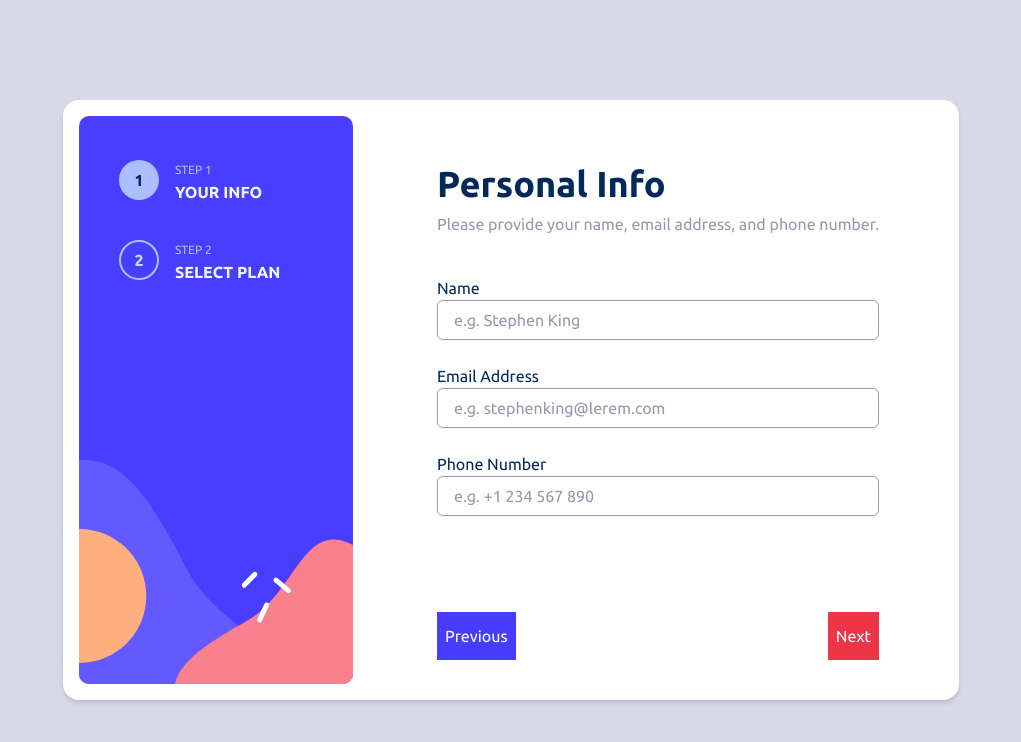
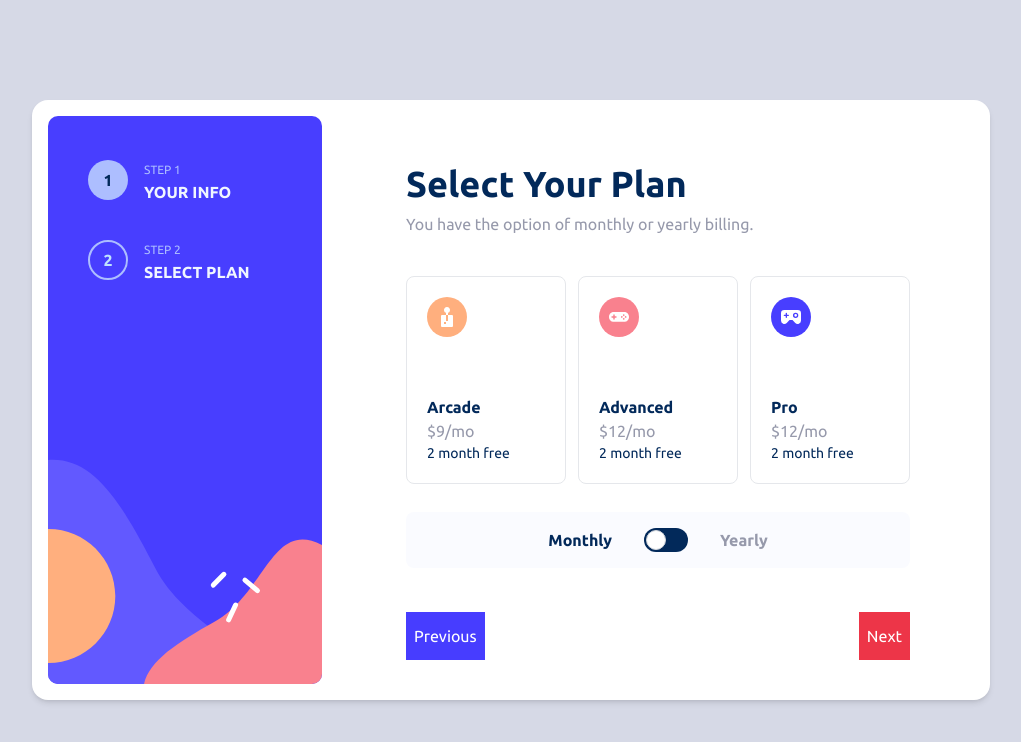
Before and after one commit to Mohamed-Boutarbouch/multi-step-form, a React (Vite) app: page / in a window 1280 px wide. Shown: the top 742 px of the page, without its empty margins (129-1150 px from the left). Built offline with nearby package versions, Linux system fonts and the light colour scheme.

Commit message:
Plan Selection layout done

```diff
--- a/index.html
+++ b/index.html
@@ -12,7 +12,7 @@
     <meta name="viewport" content="width=device-width, initial-scale=1.0" />
     <title>Multi-Step Form</title>
   </head>
-  <body class="font-display bg-neutral-light-gray grid place-items-center h-screen">
+  <body class="grid h-screen place-items-center overflow-hidden bg-neutral-light-gray font-display">
     <div id="root"></div>
     <script type="module" src="/src/main.tsx"></script>
   </body>
--- a/src/components/ActionButtons.tsx
+++ b/src/components/ActionButtons.tsx
@@ -1,6 +1,6 @@
 const ActionButtons = () => {
   return (
-    <div className="absolute left-0 bottom-0 flex h-24 w-screen items-center justify-between bg-neutral-white px-3 md:px-0 md:static md:h-fit md:w-full">
+    <div className="absolute left-0 bottom-0 flex h-10 w-screen items-center justify-between bg-neutral-white px-3 md:static md:h-fit md:w-full md:px-0">
       <button
         type="button"
         className="h-12 bg-primary-purplish-blue p-2 capitalize text-neutral-white"
--- a/src/components/FormWrapper.tsx
+++ b/src/components/FormWrapper.tsx
@@ -1,11 +1,13 @@
 import ActionButtons from './ActionButtons';
 import PersonalInfo from './PersonalInfo';
+import PlanSelection from './PlanSelection';
 
 const FormWrapper = () => {
   return (
-    <section className="mx-4 flex flex-col justify-between px-4 pt-8 pb-6 md:p-12 md:pb-6">
-      <form>
-        <PersonalInfo />
+    <section className="mx-4 flex min-w-[442px] flex-col justify-between px-4 pt-8 pb-6 md:p-12 md:pb-6">
+      <form className="">
+        {/* <PersonalInfo /> */}
+        <PlanSelection />
       </form>
       <ActionButtons />
     </section>
--- a/src/components/PersonalInfo.tsx
+++ b/src/components/PersonalInfo.tsx
@@ -1,9 +1,9 @@
 const PersonalInfo = () => {
   return (
-    <>
-      <h1 className="mb-2 text-xl font-bold capitalize text-primary-marine-blue md:text-4xl">
+    <fieldset>
+      <legend className="mb-2 text-xl font-bold capitalize text-primary-marine-blue md:text-4xl">
         personal info
-      </h1>
+      </legend>
       <p className="mb-3 text-neutral-cool-gray md:mb-10">
         Please provide your name, email address, and phone number.
       </p>
@@ -56,7 +56,7 @@ const PersonalInfo = () => {
           className="mb-4 h-10 rounded-md border border-neutral-cool-gray px-4 placeholder:text-neutral-cool-gray md:mb-6"
         />
       </div>
-    </>
+    </fieldset>
   );
 };
 
--- /dev/null
+++ b/src/components/PlanSelection.tsx
@@ -0,0 +1,82 @@
+import arcadeIcon from '../assets/icon-arcade.svg';
+import advancedIcon from '../assets/icon-advanced.svg';
+import proIcon from '../assets/icon-pro.svg';
+
+const PlanSelection = () => {
+  return (
+    <fieldset>
+      <legend className="mb-2 text-xl font-bold capitalize text-primary-marine-blue md:text-4xl">
+        select your plan
+      </legend>
+      <p className="mb-3 text-neutral-cool-gray md:mb-10">
+        You have the option of monthly or yearly billing.
+      </p>
+      <ul className="flex flex-col gap-3 md:flex-row">
+        <li>
+          <input type="radio" id="arcade" name="billing" value="arcade" className="peer hidden" />
+          <label
+            htmlFor="arcade"
+            className="flex w-full cursor-pointer justify-start rounded-lg border border-gray-200 bg-white p-5 text-gray-500 hover:border-primary-purplish-blue peer-checked:border-primary-purplish-blue peer-checked:bg-neutral-magnolia md:h-52 md:w-40"
+          >
+            <div className="flex items-start gap-4 md:flex-col md:justify-between">
+              <img src={arcadeIcon} alt="arcade icon" />
+              <div className="w-full">
+                <h3 className="font-bold capitalize text-primary-marine-blue">arcade</h3>
+                <p className="text-neutral-cool-gray">$9/mo</p>
+                <p className="text-sm text-primary-marine-blue">2 month free</p>
+              </div>
+            </div>
+          </label>
+        </li>
+        <li>
+          <input
+            type="radio"
+            id="advanced"
+            name="billing"
+            value="advanced"
+            className="peer hidden"
+          />
+          <label
+            htmlFor="advanced"
+            className="flex w-full cursor-pointer justify-start rounded-lg border border-gray-200 bg-white p-5 text-gray-500 hover:border-primary-purplish-blue peer-checked:border-primary-purplish-blue peer-checked:bg-neutral-magnolia md:h-52 md:w-40"
+          >
+            <div className="flex items-start gap-4 md:flex-col md:justify-between">
+              <img src={advancedIcon} alt="advanced icon" />
+              <div className="w-full">
+                <h3 className="font-bold capitalize text-primary-marine-blue">advanced</h3>
+                <p className="text-neutral-cool-gray">$12/mo</p>
+                <p className="text-sm text-primary-marine-blue">2 month free</p>
+              </div>
+            </div>
+          </label>
+        </li>
+        <li>
+          <input type="radio" id="pro" name="billing" value="pro" className="peer hidden" />
+          <label
+            htmlFor="pro"
+            className="flex w-full cursor-pointer justify-start rounded-lg border border-gray-200 bg-white p-5 text-gray-500 hover:border-primary-purplish-blue peer-checked:border-primary-purplish-blue peer-checked:bg-neutral-magnolia md:h-52 md:w-40"
+          >
+            <div className="flex items-start gap-4 md:flex-col md:justify-between">
+              <img src={proIcon} alt="pro icon" />
+              <div className="w-full">
+                <h3 className="font-bold capitalize text-primary-marine-blue">pro</h3>
+                <p className="text-neutral-cool-gray">$12/mo</p>
+                <p className="text-sm text-primary-marine-blue">2 month free</p>
+              </div>
+            </div>
+          </label>
+        </li>
+      </ul>
+      <div className="mt-7 flex h-14 w-full items-center justify-center gap-8 rounded-lg bg-neutral-alabaster">
+        <p className="font-bold capitalize text-primary-marine-blue">monthly</p>
+        <label className="relative inline-flex cursor-pointer items-center">
+          <input type="checkbox" className="peer sr-only" />
+          <div className="peer h-6 w-11 rounded-full bg-primary-marine-blue after:absolute after:top-[2px] after:left-[2px] after:h-5 after:w-5 after:rounded-full after:border after:border-gray-300 after:bg-white after:transition-all after:content-[''] peer-checked:after:translate-x-full peer-checked:after:border-white peer-focus:outline-none peer-focus:ring-4 peer-focus:ring-neutral-light-gray"></div>
+        </label>
+        <p className="font-bold capitalize text-neutral-cool-gray">yearly</p>
+      </div>
+    </fieldset>
+  );
+};
+
+export default PlanSelection;
```
